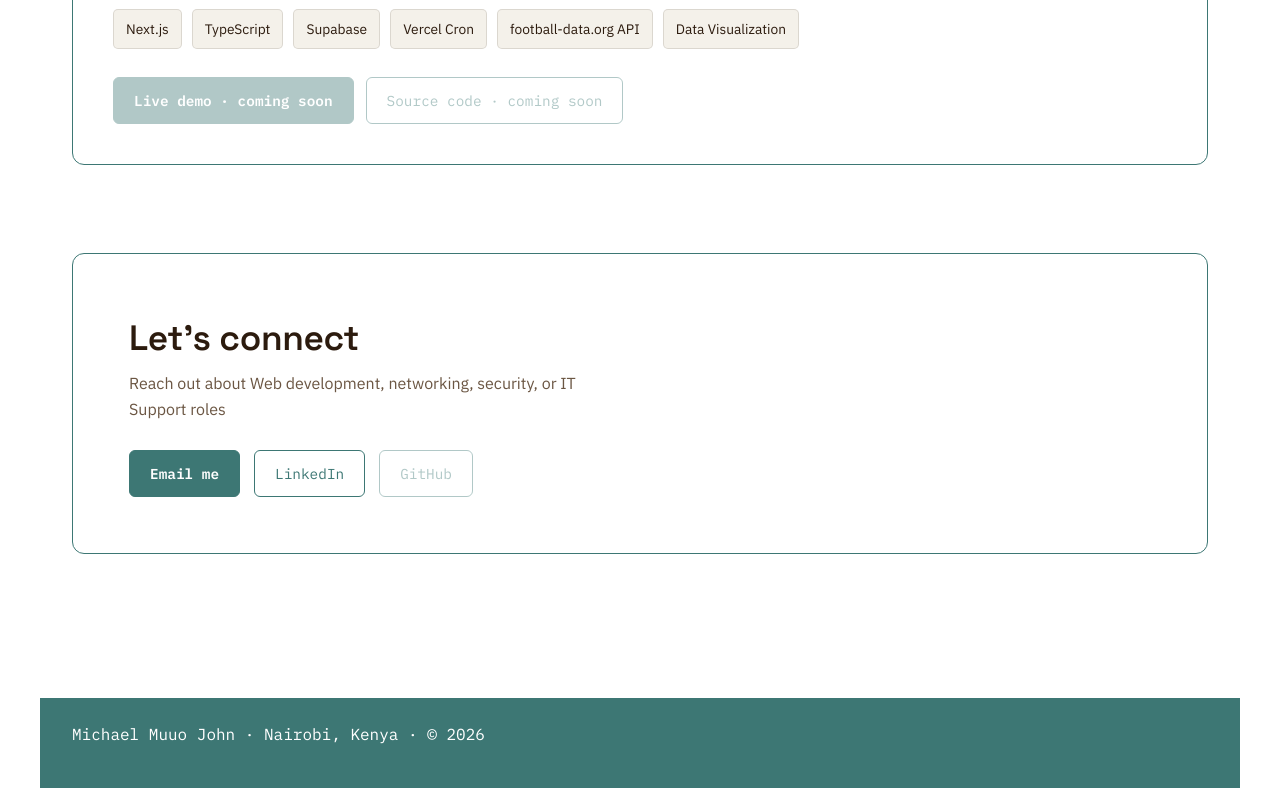
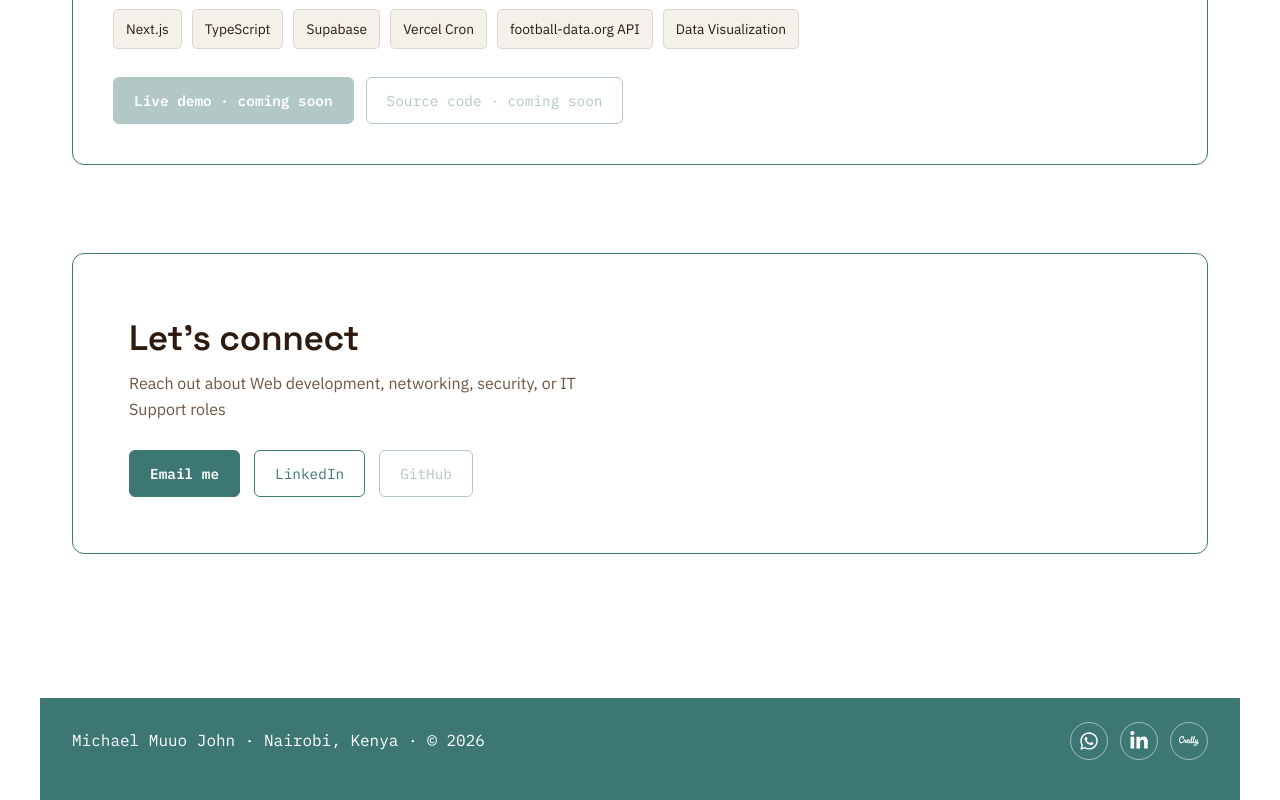
Before and after one commit to michaelmuuo/portfolio, a React (Vite) app: page / in a window 1280 px wide. Shown: the part 3674-4474 px from the top of the page. Built offline with nearby package versions, Linux system fonts and the light colour scheme.

Commit message:
socials update

```diff
--- a/src/App.css
+++ b/src/App.css
@@ -654,6 +654,42 @@
   color: #FFFF;
   font-size: 1.0rem;
 }
+
+      .footer__inner {
+  display: flex;
+  align-items: center;
+  justify-content: space-between;
+  flex-wrap: wrap;
+  gap: 16px;
+}
+
+.footer__social {
+  display: flex;
+  align-items: center;
+  gap: 12px;
+  list-style: none;
+  padding: 0;
+  margin: 0;
+}
+
+.footer__social a {
+  display: flex;
+  align-items: center;
+  justify-content: center;
+  width: 38px;
+  height: 38px;
+  border: 1px solid rgba(255, 255, 255, 0.5);
+  border-radius: 50%;
+  color: #fff;
+  text-decoration: none;
+  transition: background 0.15s ease, color 0.15s ease, transform 0.15s ease;
+}
+
+.footer__social a:hover {
+  background: #fff;
+  color: #3d7774;
+  transform: translateY(-2px);
+}
         .btn--disabled,
         .btn--disabled:hover {
           opacity: 0.4;
--- a/src/components/Footer.jsx
+++ b/src/components/Footer.jsx
@@ -1,11 +1,31 @@
+import { FaWhatsapp, FaLinkedinIn } from 'react-icons/fa'
+import { SiCredly } from 'react-icons/si'
 import { profile } from '../data/content'
+
+const socials = [
+  { label: 'WhatsApp', href: profile.whatsapp, Icon: FaWhatsapp },
+  { label: 'LinkedIn', href: profile.linkedin, Icon: FaLinkedinIn },
+  { label: 'Credly', href: profile.credly, Icon: SiCredly },
+]
 
 export default function Footer() {
   return (
     <footer className="footer">
-      <p className="mono">
-        {profile.name} · {profile.location} · © {new Date().getFullYear()}
-      </p>
+      <div className="footer__inner">
+        <p className="mono">
+          {profile.name} · {profile.location} · © {new Date().getFullYear()}
+        </p>
+
+        <ul className="footer__social">
+          {socials.map(({ label, href, Icon }) => (
+            <li key={label}>
+              <a href={href} target="_blank" rel="noreferrer" aria-label={label} title={label}>
+                <Icon size={20} aria-hidden="true" />
+              </a>
+            </li>
+          ))}
+        </ul>
+      </div>
     </footer>
   )
 }
--- a/src/data/content.js
+++ b/src/data/content.js
@@ -9,6 +9,8 @@ export const profile = {
   email: 'michaelmuuo912@gmail.com',
   linkedin: 'https://www.linkedin.com/in/michael-muuo-2684a93b1/',
   github: 'https://github.com/your-handle',
+  whatsapp: 'https://wa.me/254741476274',
+  credly: 'https://www.credly.com/users/michael-john.6865f28f',
   resumeUrl: '#',
   availability: 'Open to opportunities',
 }
```
Lines whose indentation alone changed are shown as unchanged.
